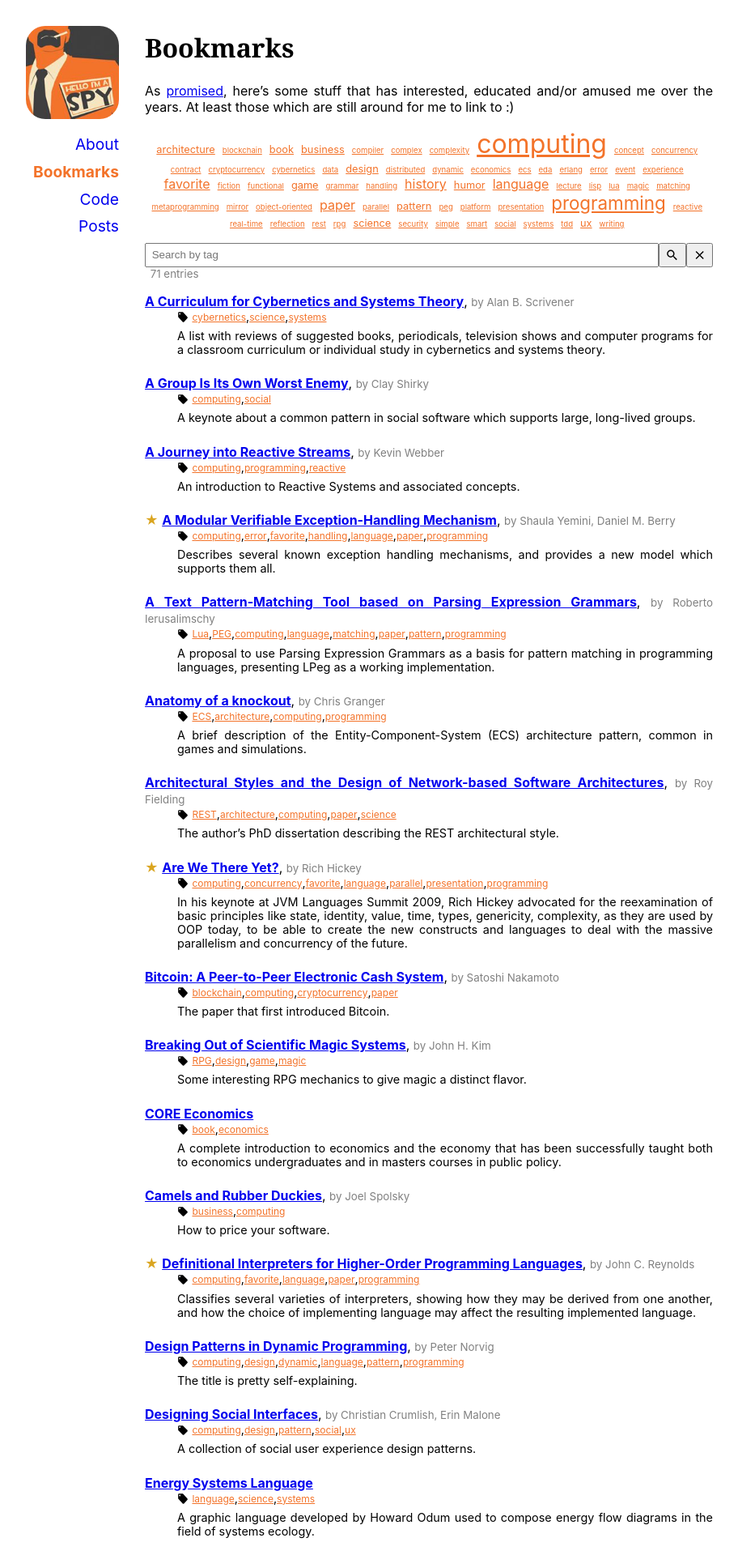
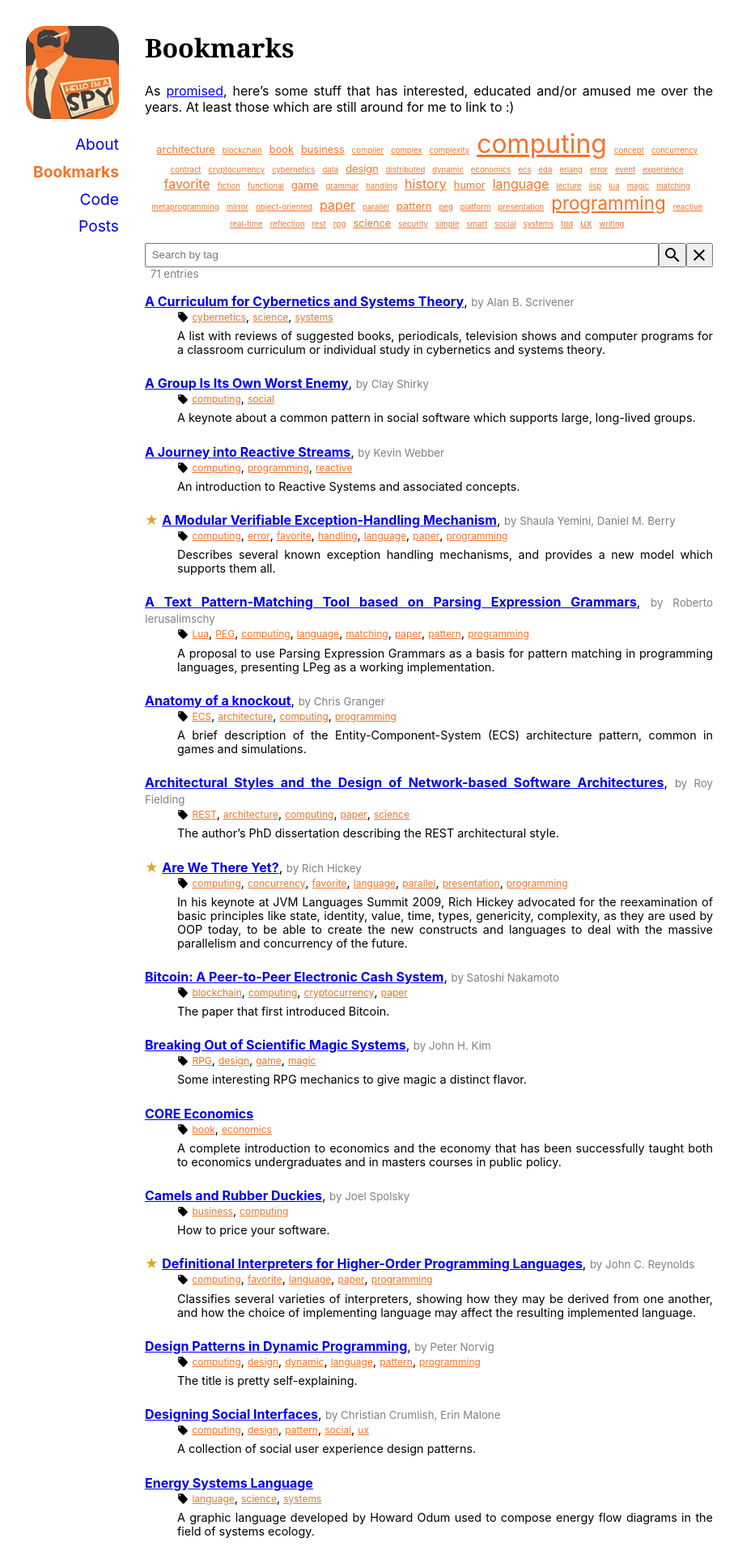
Before and after one commit to hanjos/hanjos.github.io, a Jekyll site: the page built from bookmarks.md, in a window 1280 px wide. Shown: the top 1920 px of the page at 81% size, without its empty margins (177-1089 px from the left). Built offline with Jekyll 4.4.1, drawn with Linux system fonts in a browser that asks for light colours.

Commit message:
Colocando mais alguns ícones como imagens.

```diff
--- a/_includes/dt-entry.html
+++ b/_includes/dt-entry.html
@@ -10,9 +10,9 @@
 <dd class='tags {{ tag_classes }}'>
   <img src='assets/icons/tag.svg'>&nbsp;
 {%- assign sorted_tags = include.entry.tags | sort -%}
-{%- for tag in sorted_tags -%}
-  <a href='#{{ tag }}' class='tag'><small>{{ tag }}</small></a>{% if forloop.last == false %}, {% endif %}
-{%- endfor -%}
+  <span>{%- for tag in sorted_tags -%}
+  <a href='#{{ tag }}' class='tag'><small>{{ tag }}</small></a>{% if forloop.last == false %},&nbsp;{% endif %}
+{%- endfor -%}</span>
 </dd>
 {%- endif -%}
 {%- if include.entry.docs -%}
--- a/_includes/search-widget.html
+++ b/_includes/search-widget.html
@@ -1,11 +1,11 @@
 <div class='search-widget'>
   <div class='search-bar'>
     <input type='text' id='search-input' name='search-input' placeholder='Search by tag'>
-    <button id='search-button' type='button' style='width: 2.5em'>
-      {% include icons/magnify.svg %}
+    <button id='search-button' type='button'>
+      <img src='assets/icons/magnify.svg'>
     </button>
-    <button id='clear-button' type='button' style='width: 2.5em'>
-      {% include icons/close.svg %}
+    <button id='clear-button' type='button'>
+      <img src='assets/icons/close.svg'>
     </button>
   </div>
   <small id='search-count' class='side-comment'>{{ include.count }} entries</small>
--- a/_sass/_search.scss
+++ b/_sass/_search.scss
@@ -13,6 +13,13 @@
     input {
       width: 100%;
       padding: 0 $search-input-padding;
+    }
+
+    button {
+      width: 2.5em;
+
+      display: flex;
+      justify-content: center;
     }
   }
 
```
Also changed, not shown: assets/icons/close.svg (renamed from _includes/icons/close.svg), assets/icons/magnify.svg (renamed from _includes/icons/magnify.svg).
